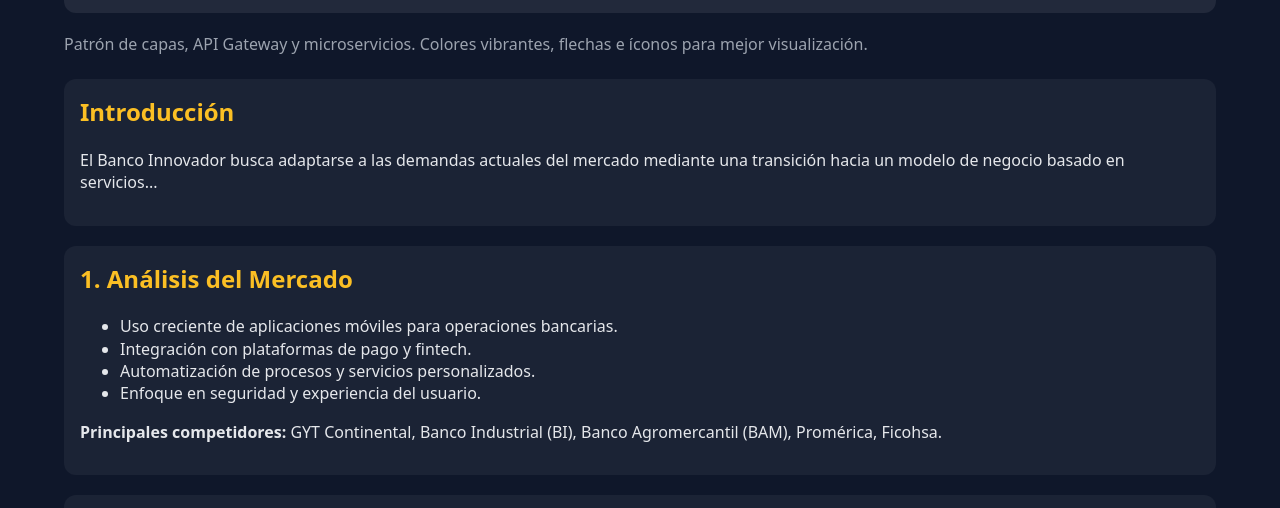
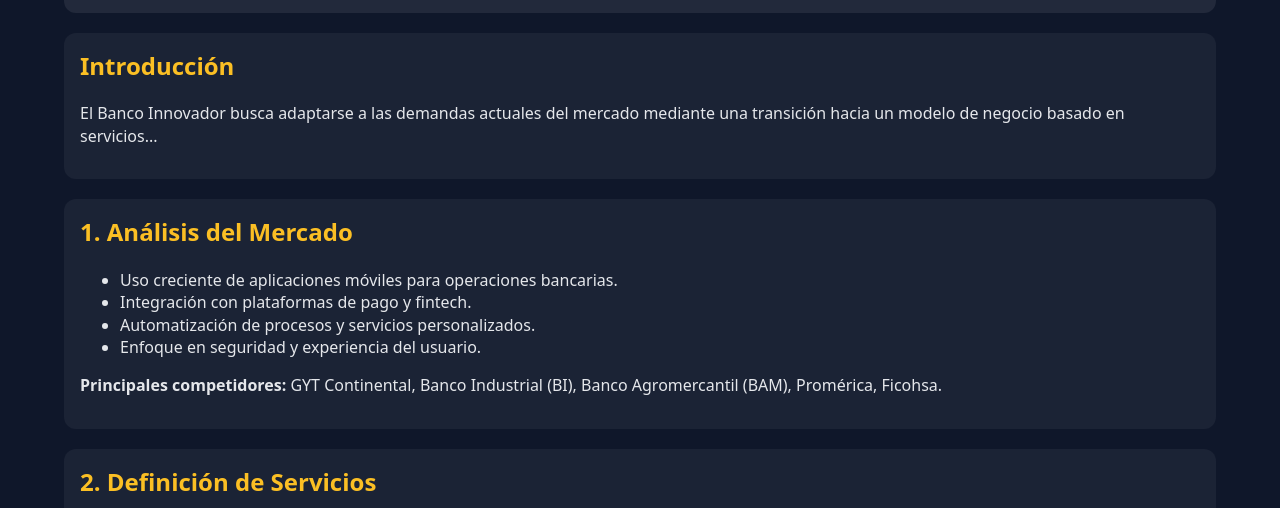
Before and after one commit to klopezg19-beep/banco-innovador-web, a plain HTML site: page index.html in a window 1280 px wide. Shown: the part 209-717 px from the top of the page. Drawn offline with Linux system fonts and the light colour scheme.

Commit message:
Update index.html

```diff
--- a/index.html
+++ b/index.html
@@ -54,7 +54,6 @@
       <p>MI NOMBRE: KEVIN ANTONIO LOPEZ GOMEZ</p>
       <p>MI CARNET: 5990-18-4504</p>
     </div>
-    <p class="sub">Patrón de capas, API Gateway y microservicios. Colores vibrantes, flechas e íconos para mejor visualización.</p>
 
     <div class="intro">
       <h2>Introducción</h2>
```
